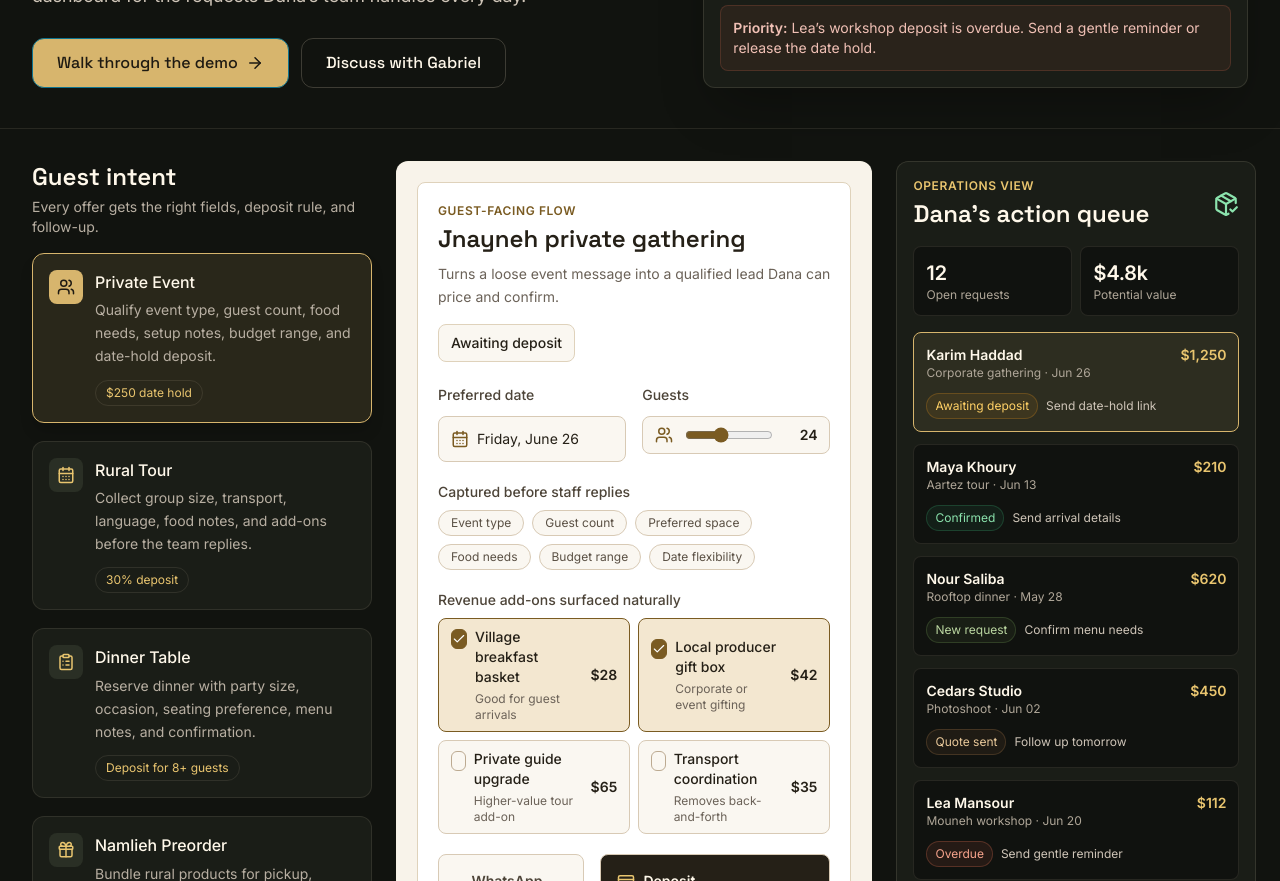
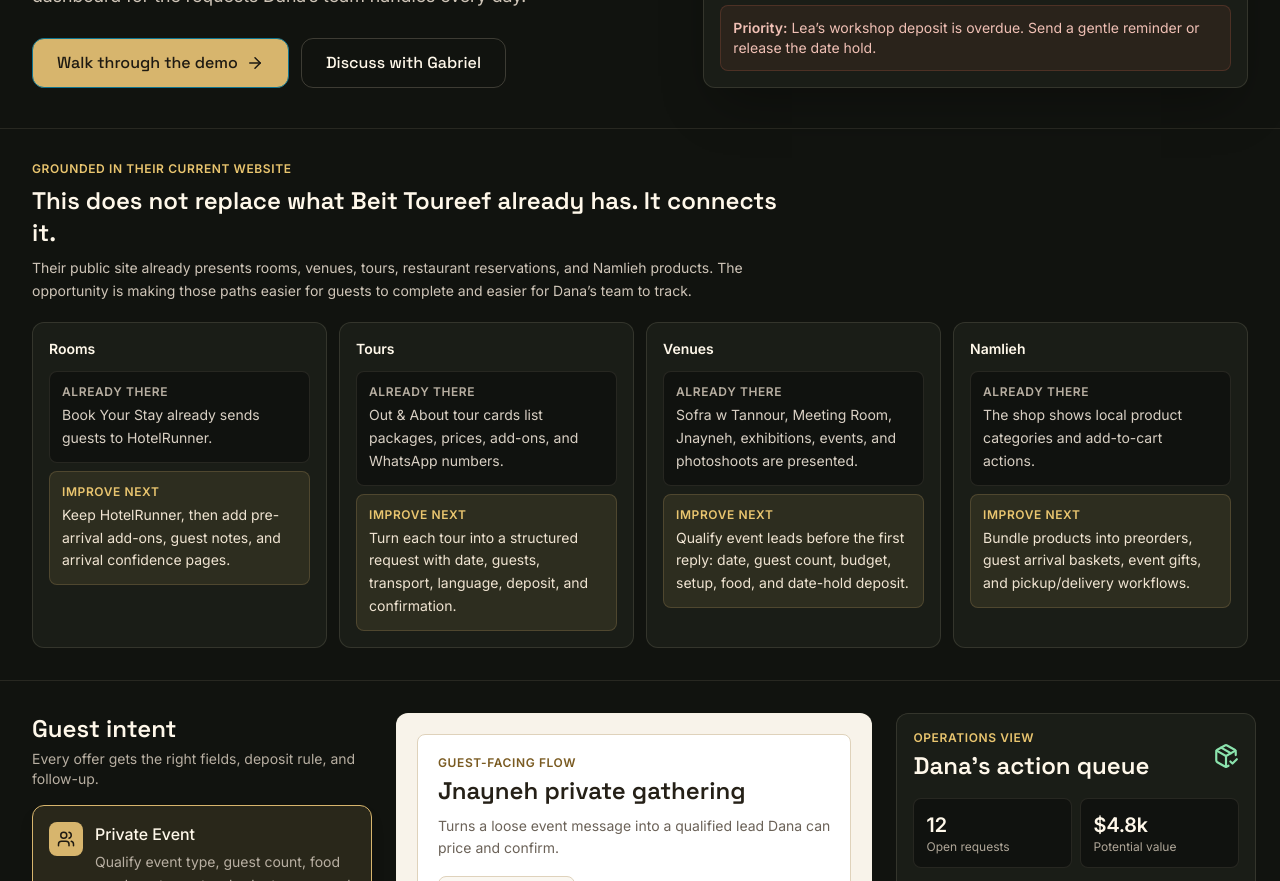
Before and after one commit to GabrielGhsoub/Likwiid-website, a React (Vite) app: page /beit-toureef-poc in a window 1280 px wide. Shown: the part 520-1401 px from the top of the page. Built offline with nearby package versions, Linux system fonts and the light colour scheme; no server answers.

Commit message:
feat: ground beit toureef poc in website

```diff
--- a/src/pages/BeitToureefPoc.tsx
+++ b/src/pages/BeitToureefPoc.tsx
@@ -201,6 +201,29 @@
   },
 ]
 
+const currentSiteFindings = [
+  {
+    area: 'Rooms',
+    current: 'Book Your Stay already sends guests to HotelRunner.',
+    opportunity: 'Keep HotelRunner, then add pre-arrival add-ons, guest notes, and arrival confidence pages.',
+  },
+  {
+    area: 'Tours',
+    current: 'Out & About tour cards list packages, prices, add-ons, and WhatsApp numbers.',
+    opportunity: 'Turn each tour into a structured request with date, guests, transport, language, deposit, and confirmation.',
+  },
+  {
+    area: 'Venues',
+    current: 'Sofra w Tannour, Meeting Room, Jnayneh, exhibitions, events, and photoshoots are presented.',
+    opportunity: 'Qualify event leads before the first reply: date, guest count, budget, setup, food, and date-hold deposit.',
+  },
+  {
+    area: 'Namlieh',
+    current: 'The shop shows local product categories and add-to-cart actions.',
+    opportunity: 'Bundle products into preorders, guest arrival baskets, event gifts, and pickup/delivery workflows.',
+  },
+]
+
 const statusClasses: Record<LeadStatus, string> = {
   'Awaiting deposit': 'border-[#B7791F]/35 bg-[#B7791F]/12 text-[#FFD166]',
   Confirmed: 'border-[#2F855A]/35 bg-[#2F855A]/12 text-[#8BE3AD]',
@@ -368,6 +391,37 @@
                 reminder or release the date hold.
               </div>
             </m.div>
+          </div>
+        </section>
+
+        <section className="border-b border-[#EEE1C6]/10 px-4 py-8 sm:px-6 lg:px-8">
+          <div className="mx-auto max-w-[1240px]">
+            <div className="mb-5 max-w-3xl">
+              <p className="text-xs font-semibold uppercase tracking-wider text-[#E9C56F]">Grounded in their current website</p>
+              <h2 className="mt-2 font-[family-name:var(--font-display)] text-2xl font-semibold text-[#FFF8EA]">
+                This does not replace what Beit Toureef already has. It connects it.
+              </h2>
+              <p className="mt-2 text-sm leading-relaxed text-[#CFC5B8]">
+                Their public site already presents rooms, venues, tours, restaurant reservations, and Namlieh products.
+                The opportunity is making those paths easier for guests to complete and easier for Dana’s team to track.
+              </p>
+            </div>
+
+            <div className="grid gap-3 md:grid-cols-2 xl:grid-cols-4">
+              {currentSiteFindings.map((item) => (
+                <div key={item.area} className="rounded-lg border border-[#EEE1C6]/12 bg-[#1A1D17] p-4">
+                  <div className="text-sm font-semibold text-[#FFF8EA]">{item.area}</div>
+                  <div className="mt-3 rounded-md border border-[#EEE1C6]/10 bg-[#10120F] p-3">
+                    <div className="text-xs font-semibold uppercase tracking-wider text-[#B8AFA2]">Already there</div>
+                    <p className="mt-1 text-sm leading-relaxed text-[#D9D0C4]">{item.current}</p>
+                  </div>
+                  <div className="mt-2 rounded-md border border-[#D7B56D]/20 bg-[#D7B56D]/10 p-3">
+                    <div className="text-xs font-semibold uppercase tracking-wider text-[#E9C56F]">Improve next</div>
+                    <p className="mt-1 text-sm leading-relaxed text-[#F0E4D2]">{item.opportunity}</p>
+                  </div>
+                </div>
+              ))}
+            </div>
           </div>
         </section>
 
```
